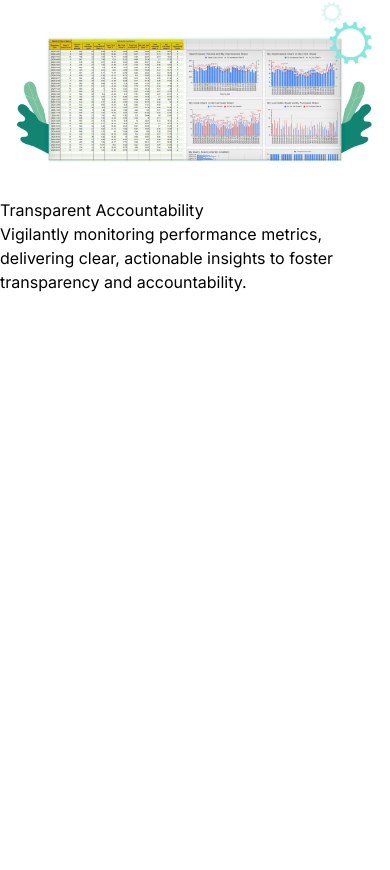
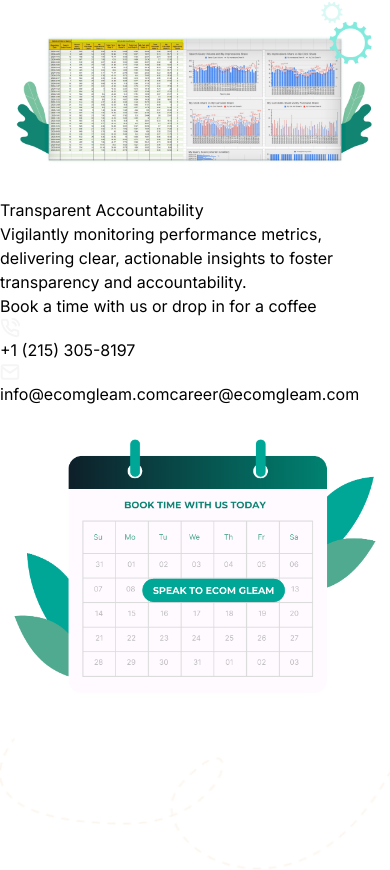
Before and after one commit to irfanulhaq228/ecomgleam-old, a React (Vite) app: page / in a window 390 px wide. Shown: the part 3217-4087 px from the top of the page. Before the commit the page ends 3511 px from the top, so only its background shows below. Built offline with nearby package versions, Linux system fonts and the light colour scheme.

Commit message:
section 6 added

```diff
--- a/src/App.css
+++ b/src/App.css
@@ -2,6 +2,7 @@
 
 :root{
     --main-color: #00A797;
+    --dark-color: #0D8372;
     --heading-color: #5E5E5E;
 }
 
--- a/src/components/HomeComponents/Section2.jsx
+++ b/src/components/HomeComponents/Section2.jsx
@@ -15,7 +15,7 @@
       </p>
       <div className="mt-[30px] w-full flex flex-col sm:flex-row justify-center gap-[25px] flex-wrap px-3">
         <div className="flex flex-col sm:flex-row gap-[25px] justify-center items-center sm:items-start">
-          <div className="bg-white rounded-[12px] w-[300px] flex flex-col items-center py-[25px] px-[30px]">
+          <div className="bg-white rounded-[12px] w-[95%] sm:w-[300px] flex flex-col items-center py-[25px] px-[30px]">
             <img src={svg1} />
             <p className="uppercase text-[20px] font-[900] text-center text-[#585858] mt-2">
               Amazon Full Account Management Services
@@ -24,7 +24,7 @@
               Explore Services
             </button>
           </div>
-          <div className="bg-white rounded-[12px] w-[300px] flex flex-col items-center py-[25px] px-[30px]">
+          <div className="bg-white rounded-[12px] w-[95%] sm:w-[300px] flex flex-col items-center py-[25px] px-[30px]">
             <img src={svg1} />
             <p className="uppercase text-[20px] font-[900] text-center text-[#585858] mt-2">
               Amazon Full Account Management Services
@@ -35,7 +35,7 @@
           </div>
         </div>
         <div className="flex flex-col sm:flex-row gap-[25px] justify-center items-center sm:items-start">
-          <div className="bg-white rounded-[12px] w-[300px] flex flex-col items-center py-[25px] px-[30px]">
+          <div className="bg-white rounded-[12px] w-[95%] sm:w-[300px] flex flex-col items-center py-[25px] px-[30px]">
             <img src={svg1} />
             <p className="uppercase text-[20px] font-[900] text-center text-[#585858] mt-2">
               Amazon Full Account Management Services
@@ -44,7 +44,7 @@
               Explore Services
             </button>
           </div>
-          <div className="bg-white rounded-[12px] w-[300px] flex flex-col items-center py-[25px] px-[30px]">
+          <div className="bg-white rounded-[12px] w-[95%] sm:w-[300px] flex flex-col items-center py-[25px] px-[30px]">
             <img src={svg1} />
             <p className="uppercase text-[20px] font-[900] text-center text-[#585858] mt-2">
               Amazon Full Account Management Services
--- a/src/components/HomeComponents/Section5.jsx
+++ b/src/components/HomeComponents/Section5.jsx
@@ -17,7 +17,7 @@
         <div className="w-full max-w-[90%] lg:max-w-[950px] xl:max-w-[1100px] flex flex-col lg:flex-row items-center lg:items-start lg:gap-7">
           <img
             src={img1}
-            className="max-w-[350px] lg:max-w-[400px] xl:max-w-[500px]"
+            className="w-[100%] max-w-[350px] lg:max-w-[400px] xl:max-w-[500px]"
           />
           <div className="pt-[20px] lg:pt-[80px] xl:pt-[100px]">
             <p className="text-[20px] sm:text-[25px] md:text-[33px] font-[700] uppercase text-white text-center lg:text-start">
@@ -44,7 +44,7 @@
           </div>
           <img
             src={img2}
-            className="max-w-[350px] lg:max-w-[400px] xl:max-w-[600px]"
+            className="w-[100%] max-w-[350px] lg:max-w-[400px] xl:max-w-[600px]"
           />
         </div>
         <div className="hidden lg:block absolute top-[690px] xl:top-[800px]">
@@ -53,7 +53,7 @@
         <div className="w-full max-w-[90%] lg:max-w-[950px] xl:max-w-[1130px] flex flex-col lg:flex-row items-center lg:items-start lg:gap-7 lg:mt-[100px]">
           <img
             src={img3}
-            className="max-w-[350px] lg:max-w-[400px] xl:max-w-[550px]"
+            className="w-[100%] max-w-[350px] lg:max-w-[400px] xl:max-w-[550px]"
           />
           <div className="pt-[20px] xl:pt-[85px]">
             <p className="text-[20px] sm:text-[25px] md:text-[33px] font-[700] uppercase text-white text-center lg:text-start">
--- /dev/null
+++ b/src/components/HomeComponents/Section6.jsx
@@ -0,0 +1,36 @@
+import React from "react";
+
+import img from "../../assets/imgs/Home-sec-6-img.png";
+import phoneIcon from "../../assets/svgs/Phone-call.svg";
+import mailIcon from "../../assets/svgs/Mail.svg";
+
+import line from "../../assets/imgs/Home-sec-6-line.png";
+
+const Section6 = () => {
+  return (
+    <div className="bg-[--dark-color] py-[40px] flex flex-col items-center">
+      <p className="text-[25px] sm:text-[30px] md:text-[40px] font-[700] text-center uppercase text-white max-w-[600px] px-[15px]">
+        Book a time with us or drop in for a coffee
+      </p>
+      <div className="w-full flex flex-col xl:flex-row xl:max-w-[1300px] mt-[40px] xl:mt-0 items-center xl:items-end">
+        <div className="flex-1 flex flex-col sm:flex-row justify-center items-center xl:items-end gap-1 xl:gap-10 xl:pb-[120px]">
+          <div className="flex gap-2 text-white h-[43px] w-[250px] xl:w-auto">
+            <img src={phoneIcon} className="w-[20px] h-[20px]" />
+            <p>+1 (215) 305-8197</p>
+          </div>
+          <div className="flex gap-2 text-white h-[43px] w-[250px] xl:w-auto">
+            <img src={mailIcon} className="w-[20px] h-[20px]" />
+            <p className="flex flex-col leading-5">
+              <span>info@ecomgleam.com</span>
+              <span>career@ecomgleam.com</span>
+            </p>
+          </div>
+        </div>
+        <img src={img} className="max-w-[650px] w-[90%] md:w-auto" />
+      </div>
+      <img src={line} className="hidden xl:block w-[450px] mt-[-70px]" />
+    </div>
+  );
+};
+
+export default Section6;
--- a/src/pages/home/index.jsx
+++ b/src/pages/home/index.jsx
@@ -5,6 +5,7 @@
 import Section3 from "../../components/HomeComponents/Section3";
 import Section4 from "../../components/HomeComponents/Section4";
 import Section5 from "../../components/HomeComponents/Section5";
+import Section6 from "../../components/HomeComponents/Section6";
 
 const Home = () => {
   return (
@@ -14,6 +15,7 @@
       <Section3 />
       {/* <Section4 /> */}
       <Section5 />
+      <Section6 />
     </>
   );
 };
```
Also changed, not shown: src/assets/imgs/Home-sec-6-img.png (added), src/assets/imgs/Home-sec-6-line.png (added).
